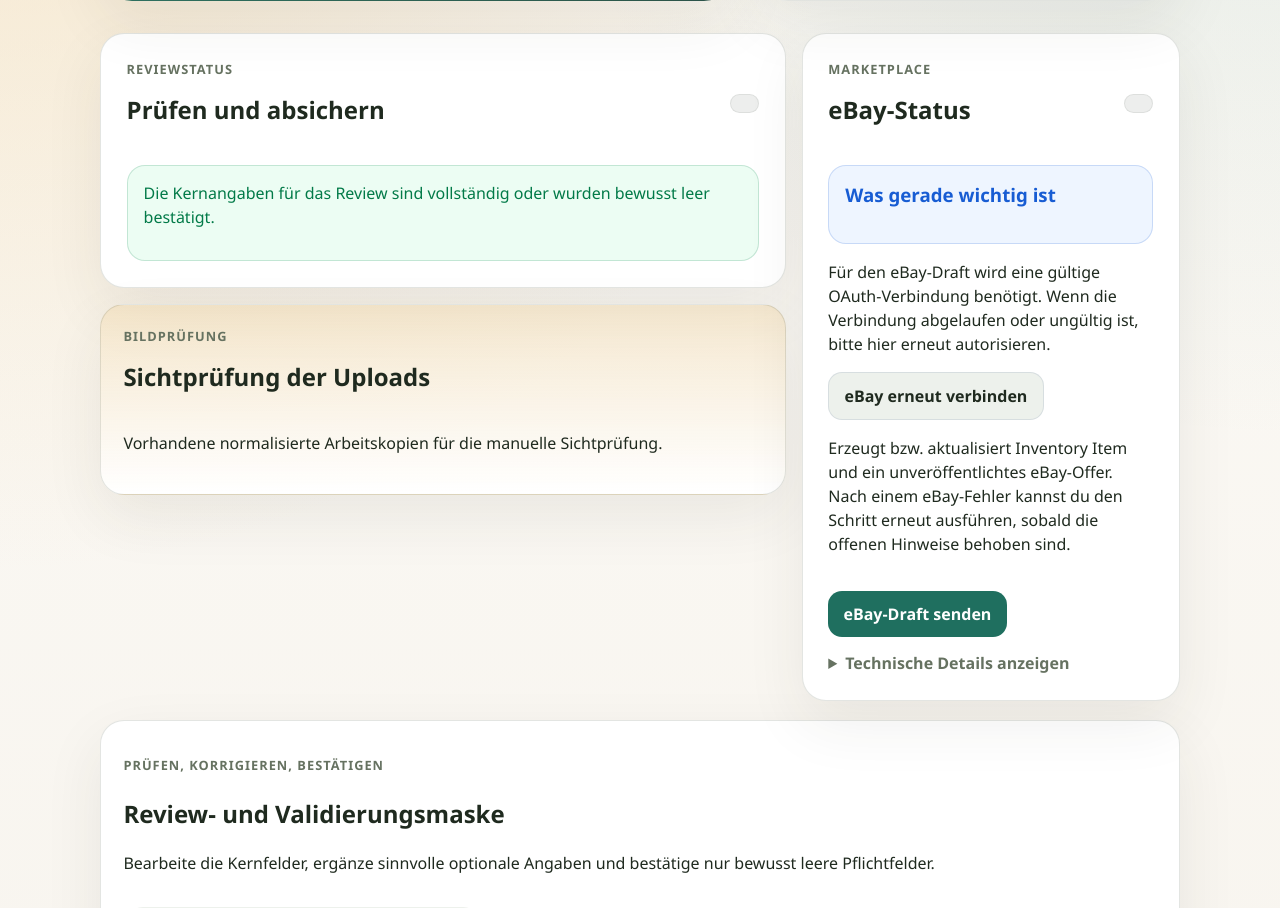
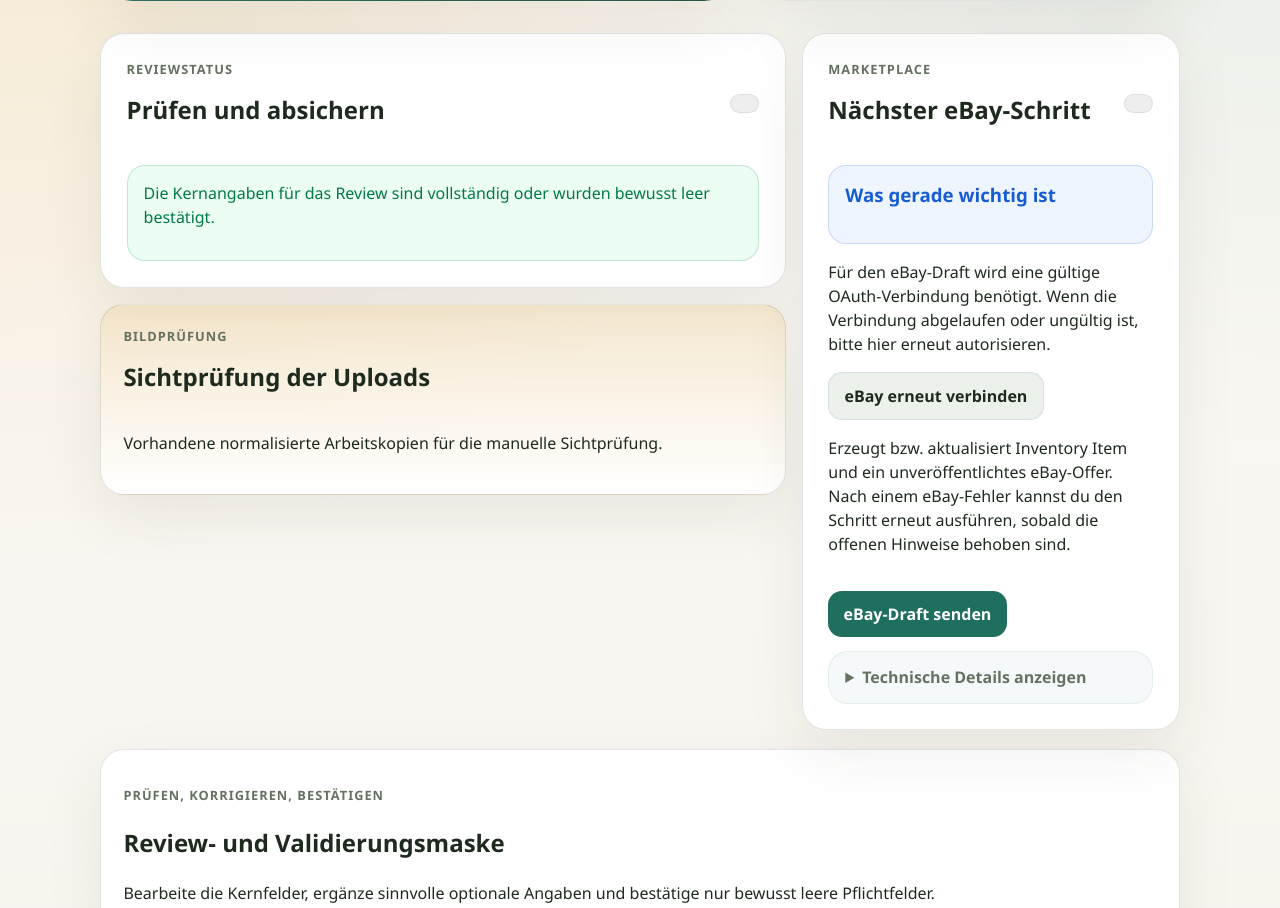
Before and after one commit to ai-clausi/open-inserto, a FastAPI app: template app/templates/draft_detail.html in a window 1280 px wide. Shown: the part 304-1212 px from the top of the page. Run offline with FastAPI, Linux system fonts and the light colour scheme; the template is opened without the code that fills it, so the values that code supplies are empty.

Commit message:
Improve draft detail UI: enhance warnings, disclosures, and eBay step guidance

```diff
--- a/app/static/css/app.css
+++ b/app/static/css/app.css
@@ -460,6 +460,24 @@ code {
   margin-bottom: 1rem;
 }
 
+.detail-disclosure {
+  margin-top: 1rem;
+  border-radius: 20px;
+  background: rgba(31, 111, 95, 0.04);
+  border: 1px solid rgba(31, 111, 95, 0.08);
+  padding: 0.85rem 1rem;
+}
+
+.detail-disclosure summary {
+  cursor: pointer;
+  color: var(--text-soft);
+  font-weight: 700;
+}
+
+.detail-disclosure[open] summary {
+  margin-bottom: 0.8rem;
+}
+
 .alert {
   border-radius: 18px;
   padding: 1rem 1.2rem;
--- a/app/templates/draft_detail.html
+++ b/app/templates/draft_detail.html
@@ -50,17 +50,10 @@
         </div>
       </div>
 
-      {% if show_technical_workflow_hint %}
-        <div class="notice notice--info">
-          <h3>Technischer Status</h3>
-          <p>Interner Workflow-Status: <strong>{{ draft.workflow.status }}</strong></p>
-          <p>Der technische Status dient nur der Systemdiagnose. Maßgeblich für den nächsten Schritt sind oben die Bereiche „Kernangaben“ und „eBay-Draft“.</p>
-        </div>
-      {% endif %}
-
       {% if missing_core_fields %}
         <div class="notice notice--warning">
-          <h3>Fehlende Kernfelder</h3>
+          <h3>Jetzt zuerst ergänzen</h3>
+          <p>Diese Kernfelder blockieren den nächsten sinnvollen Schritt und sollten vor dem Marketplace-Teil vervollständigt werden.</p>
           <ul>
             {% for item in missing_core_fields %}
               <li>{{ item }}</li>
@@ -73,6 +66,10 @@
         </div>
       {% endif %}
 
+      {% if confidence_notes or show_technical_workflow_hint %}
+        <details class="detail-disclosure">
+          <summary>Diagnose und unsichere Angaben anzeigen</summary>
+
           {% if confidence_notes %}
             <div class="notice notice--info">
               <h3>Unsichere Angaben</h3>
@@ -82,6 +79,16 @@
                 {% endfor %}
               </ul>
             </div>
+          {% endif %}
+
+          {% if show_technical_workflow_hint %}
+            <div class="notice notice--info">
+              <h3>Technischer Status</h3>
+              <p>Interner Workflow-Status: <strong>{{ draft.workflow.status }}</strong></p>
+              <p>Der technische Status dient nur der Systemdiagnose. Maßgeblich für den nächsten Schritt sind oben die Bereiche „Kernangaben“ und „eBay-Draft“.</p>
+            </div>
+          {% endif %}
+        </details>
       {% endif %}
     </article>
 
@@ -110,7 +117,7 @@
       <div class="section-head">
         <div>
           <p class="eyebrow">Marketplace</p>
-          <h2>eBay-Status</h2>
+          <h2>Nächster eBay-Schritt</h2>
         </div>
         <div class="status-chip {% if not ebay_action_disabled and ebay_auth_connected %}status-chip--success{% else %}status-chip--muted{% endif %}">
           {{ marketplace_status_label }}
@@ -134,6 +141,8 @@
       {% endif %}
 
       {% if marketplace_notes %}
+        <details class="detail-disclosure">
+          <summary>Hinweise zum eBay-Draft anzeigen</summary>
           <div class="notice notice--info">
             <h3>Hinweise zum eBay-Draft</h3>
             <p>Diese Hinweise sind informativ und blockieren den eBay-Schritt nicht automatisch.</p>
@@ -143,11 +152,13 @@
               {% endfor %}
             </ul>
           </div>
+        </details>
       {% endif %}
 
       {% if marketplace_readiness_errors %}
         <div class="notice notice--warning">
           <h3>Noch offen vor dem eBay-Schritt</h3>
+          <p>Solange diese Punkte offen sind, bleibt der eBay-Transfer deaktiviert.</p>
           <ul>
             {% for item in marketplace_readiness_errors %}
               <li>{{ item }}</li>
@@ -168,7 +179,7 @@
         <button class="button button--primary" type="submit" {% if ebay_action_disabled %}disabled{% endif %}>eBay-Draft senden</button>
       </form>
 
-      <details id="technical-details">
+      <details class="detail-disclosure" id="technical-details">
         <summary>Technische Details anzeigen</summary>
         <div class="default-grid default-grid--single">
           <div class="default-card"><span>Modus</span><strong>{{ ebay_mode }}</strong></div>
```
Also changed, not shown: tests/test_upload_flow.py (+1 -1 lines). Lines whose indentation alone changed are shown as unchanged.
